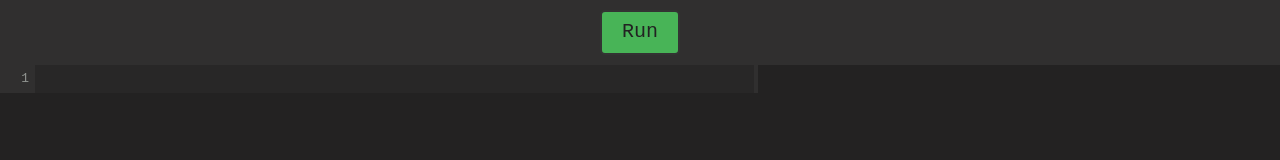
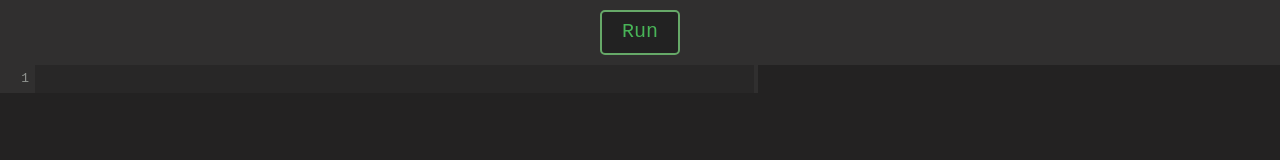
Before and after one commit to MATSMACKE/IB-PCODE-TOOL, a plain HTML site: page index.html in a window 1280 px wide. Drawn offline with Linux system fonts and the light colour scheme.

Commit message:
updated UI

```diff
--- a/style.css
+++ b/style.css
@@ -44,14 +44,23 @@ body {
     width: 80px;
     font-size: 15pt;
     font-family: monospace;
-    background-color: #48b457;
     border: solid;
     border-radius: 5px;
-    border-color: #333333;
     border-width: 2px;
-    color: rgb(34, 34, 34);
+    color: #48b457;
+    background-color: rgb(34, 34, 34);
+    border-color: #66A968;
     cursor: pointer;
     display: block;
     margin-left: auto;
     margin-right: auto;
+    transition: all 0.15s;
 }
+
+#run:hover {
+    border-color: white;
+    transition: all 0.15s;
+    background-color: #48b457;
+    color: rgb(34, 34, 34);
+    border-color: #48b457;
+}
```
